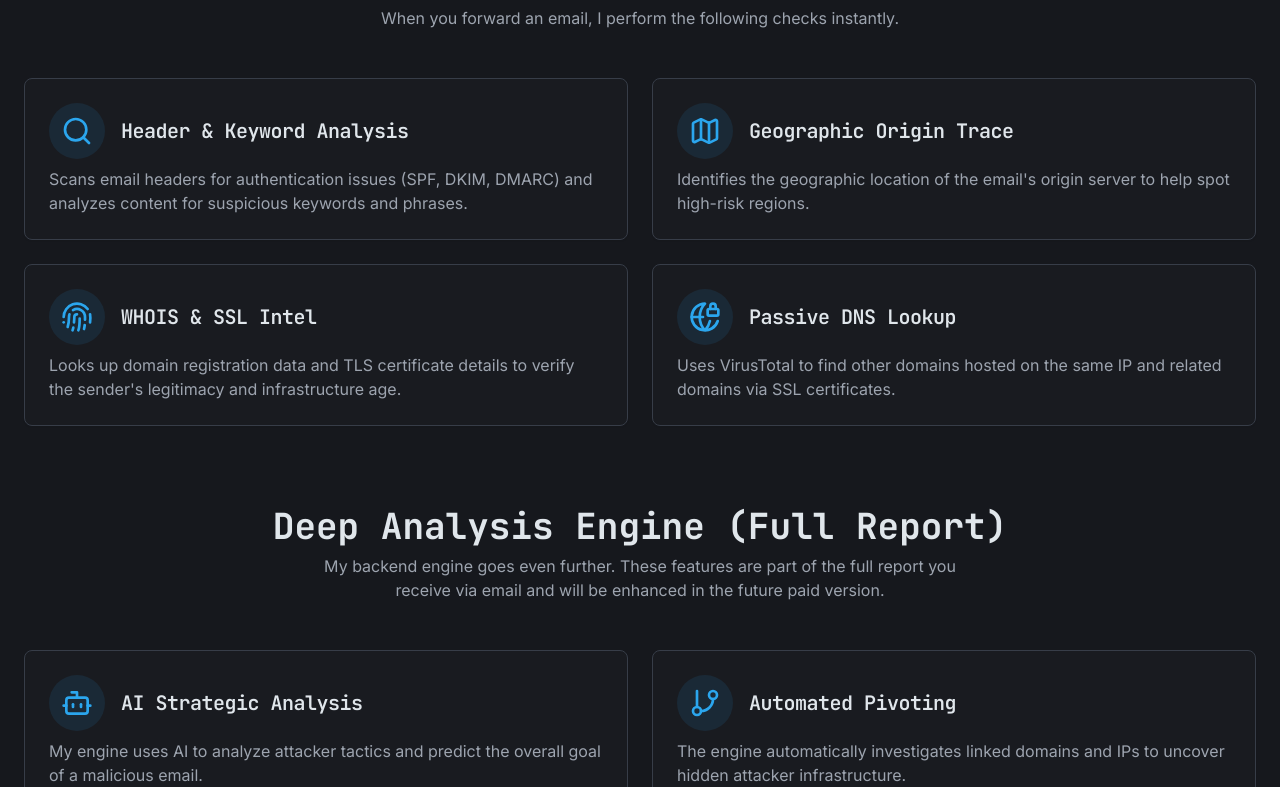
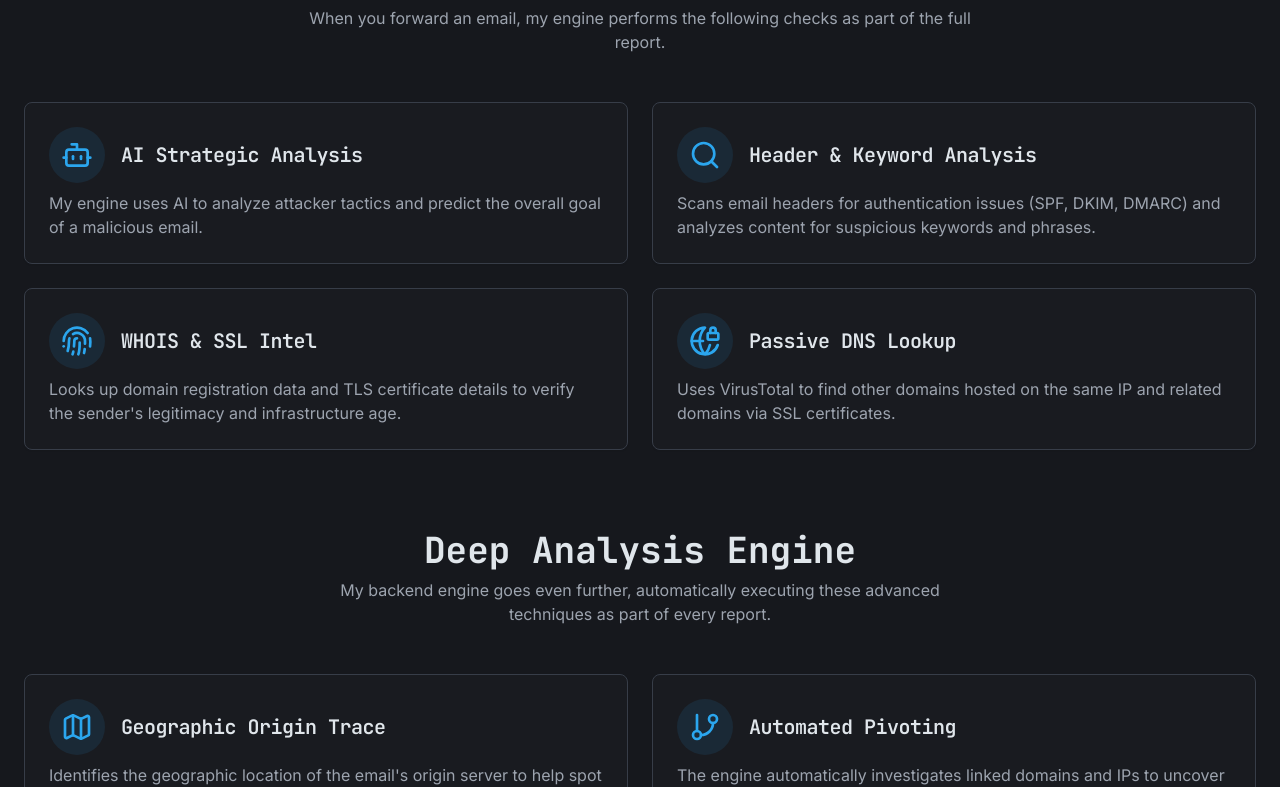
Before and after one commit to mailgestalt-tech/mailhunter, a Next.js app: page / in a window 1280 px wide. Shown: the part 1793-2580 px from the top of the page. Built offline with nearby package versions, Linux system fonts and the light colour scheme.

Commit message:
Update features-section.tsx

```diff
--- a/src/components/features-section.tsx
+++ b/src/components/features-section.tsx
@@ -4,14 +4,14 @@ import { Search, Map, Fingerprint, GlobeLock, Bot, GitBranch, Link2, History } f
 export function FeaturesSection() {
     const instantFeatures = [
         {
+            icon: <Bot className="h-8 w-8 text-primary" />,
+            title: "AI Strategic Analysis",
+            description: "My engine uses AI to analyze attacker tactics and predict the overall goal of a malicious email."
+        },
+        {
             icon: <Search className="h-8 w-8 text-primary" />,
             title: "Header & Keyword Analysis",
             description: "Scans email headers for authentication issues (SPF, DKIM, DMARC) and analyzes content for suspicious keywords and phrases."
-        },
-        {
-            icon: <Map className="h-8 w-8 text-primary" />,
-            title: "Geographic Origin Trace",
-            description: "Identifies the geographic location of the email's origin server to help spot high-risk regions."
         },
         {
             icon: <Fingerprint className="h-8 w-8 text-primary" />,
@@ -27,9 +27,10 @@ export function FeaturesSection() {
 
     const deepFeatures = [
         {
-            icon: <Bot className="h-8 w-8 text-primary" />,
-            title: "AI Strategic Analysis",
-            description: "My engine uses AI to analyze attacker tactics and predict the overall goal of a malicious email."
+            // --- MOVED FROM INSTANT FEATURES ---
+            icon: <Map className="h-8 w-8 text-primary" />,
+            title: "Geographic Origin Trace",
+            description: "Identifies the geographic location of the email's origin server to help spot high-risk regions."
         },
         {
             icon: <GitBranch className="h-8 w-8 text-primary" />,
@@ -54,9 +55,10 @@ export function FeaturesSection() {
         <div className="text-center mb-12">
           <h2 className="text-3xl md:text-4xl font-bold font-headline">Free Instant Analysis</h2>
           <p className="text-muted-foreground mt-2 max-w-2xl mx-auto">
-            When you forward an email, I perform the following checks instantly.
+            When you forward an email, my engine performs the following checks as part of the full report.
           </p>
         </div>
+        {/* Grid is now a balanced 2x2 layout */}
         <div className="grid gap-6 sm:grid-cols-2 lg:grid-cols-2 mb-20">
           {instantFeatures.map((feature, index) => (
             <Card key={index} className="flex flex-col bg-card/50 border-border">
@@ -74,11 +76,12 @@ export function FeaturesSection() {
         </div>
 
         <div className="text-center mb-12">
-          <h2 className="text-3xl md:text-4xl font-bold font-headline">Deep Analysis Engine (Full Report)</h2>
+          <h2 className="text-3xl md:text-4xl font-bold font-headline">Deep Analysis Engine</h2>
           <p className="text-muted-foreground mt-2 max-w-2xl mx-auto">
-            My backend engine goes even further. These features are part of the full report you receive via email and will be enhanced in the future paid version.
+            My backend engine goes even further, automatically executing these advanced techniques as part of every report.
           </p>
         </div>
+        {/* Grid is also a balanced 2x2 layout */}
         <div className="grid gap-6 sm:grid-cols-2 lg:grid-cols-2">
             {deepFeatures.map((feature, index) => (
                 <Card key={index} className="flex flex-col bg-card/50 border-border">
```
